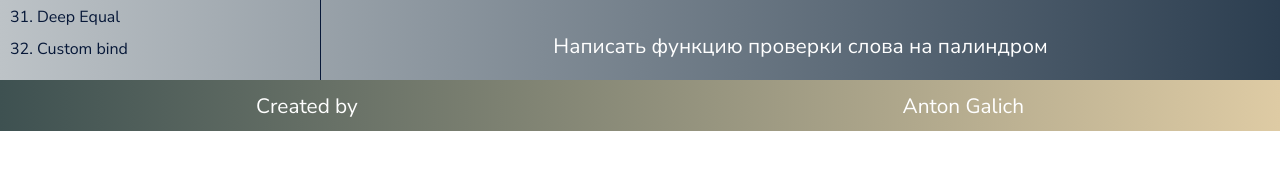
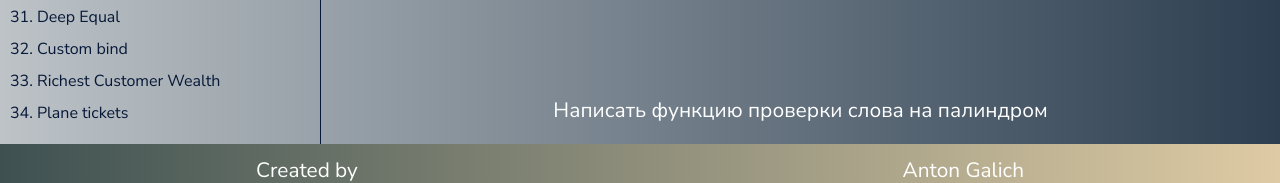
Before and after one commit to GalichAnton/AnswersNext, a Next.js app: page /tasks/jstask/1 in a window 1280 px wide. Shown: the part 1087-1270 px from the top of the page. Before the commit the page ends 1218 px from the top, so only its background shows below. Built offline with nearby package versions, Linux system fonts and the light colour scheme.

Commit message:
add js tasks

```diff
--- a/data/Tasks/jsTasks.ts
+++ b/data/Tasks/jsTasks.ts
@@ -278,4 +278,21 @@ export const jsTasks: ITask[] = [
     video: "x-EZy6gu_38",
     codepenUrl: "https://codepen.io/galichanton/embed/RwxyZQy?default-tab=js",
   },
+  {
+    id: "33",
+    category: "js",
+    title: "Richest Customer Wealth",
+    descr:
+      "You are given an m x n integer grid accounts where accounts[i][j] is the amount of money the customer has in the  bank. Return the wealth that the richest customer has. A customer's wealth is the amount of money they have in all their bank accounts. The richest customer is the customer that has the maximum wealth.",
+    video: "-rUxM9h7smc",
+    codepenUrl: "https://codepen.io/galichanton/embed/yLvLJRV?default-tab=js",
+  },
+  {
+    id: "34",
+    category: "js",
+    title: "Plane tickets",
+    descr: "Составить историю полетов по имеющимся билетам",
+    video: "VeWtYEX8NfU",
+    codepenUrl: "https://codepen.io/galichanton/embed/OJQVdNM?default-tab=js",
+  },
 ];
```
